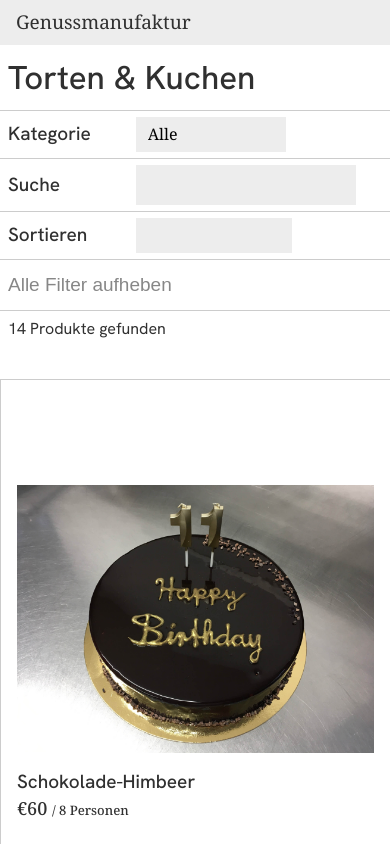
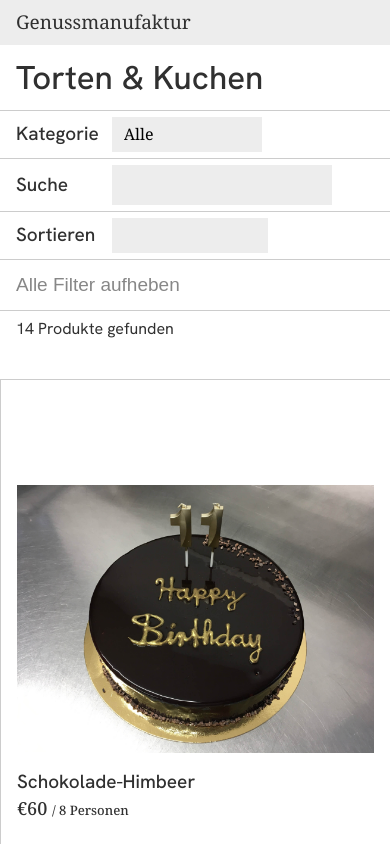
Before and after one commit to svnhrzg/product-list, a React (Create React App) app: page / in a window 390 px wide. Shown: the top 844 px of the page. Built offline with nearby package versions, Linux system fonts and the light colour scheme.

Commit message:
mobile layout fix

```diff
--- a/src/index.css
+++ b/src/index.css
@@ -167,7 +167,7 @@ h3 {
 
 .filter label {
   font-size: var(--fs-medium);
-  width: 6rem;
+  width: 5rem;
 }
 
 input[type='text'],
@@ -399,8 +399,14 @@ select:focus {
   }
 
   .title,
-  .modal-wrapper {
+  .modal-wrapper,
+  .add-product,
+  .filter,
+  .product-amount {
     padding-inline: 1rem;
   }
 
+  .filter {
+    gap: 1rem;
+  }
 }
```
